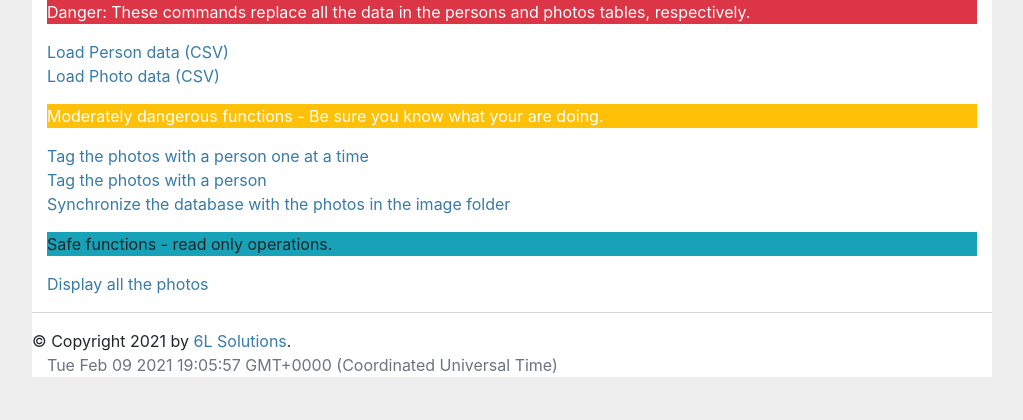
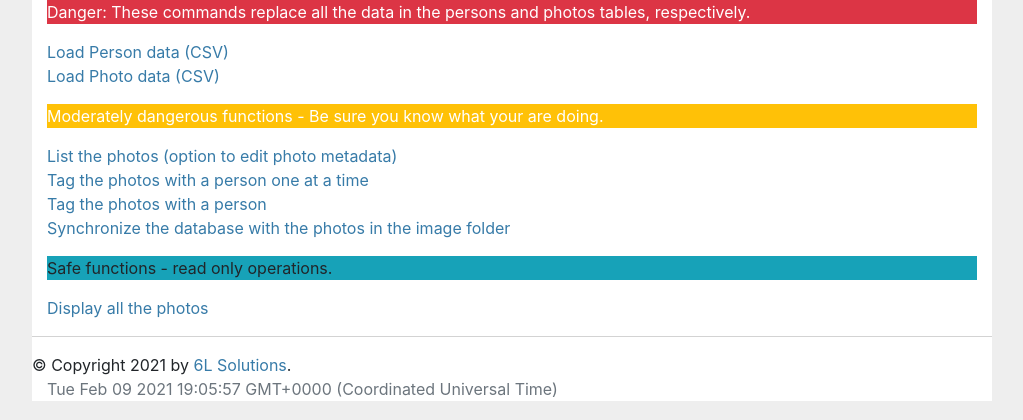
Before and after one commit to bvbgrad/fpq02, a Flask app: page /main/mx in a window 1280 px wide. Shown: the part 72-492 px from the top of the page, without its empty margins (128-1151 px from the left). Run offline with Flask 2, Linux system fonts and the light colour scheme; the visitor is signed in with stand-in values (Sample User, id 1); data comes from the database, SQL or seed files in the repository; parts of the project's set-up code (start-up, migrations or seed data) failed here and were passed over; some libraries are stand-ins or nearby versions.

Commit message:
Create photo table with edit button link to tag one photo

```diff
--- a/app/main/fpq_views.py
+++ b/app/main/fpq_views.py
@@ -295,22 +295,45 @@ def mx_actions():
     return render_template('templates_mx/mx_actions.html')
 
 
-@bp.route('/mx/tag_one/<photo_number>', methods=['post', 'get'])
+@bp.route('/mx_photos', methods=['post', 'get'])
 @login_required
-def tag_one(photo_number=0):
-    logger.info(__name__ + f".tag_one() Photo number = {photo_number}")
+def mx_photo_admin():
+    logger.info(__name__ + f".mx_photo_admin()")
 
     # get a list of all the photos from the database
     all_photos = Photo.query.all()  # todo shadow outer scope photos
     num_photos = len(all_photos)
     logger.info(__name__ + " {} available photos".format(num_photos))
 
+    return render_template('templates_mx/mx_photo_admin.html', photos=all_photos)
+
+
+@bp.route('/mx/tag_one_photo', methods=['post', 'get'])
+@login_required
+def tag_one_photo():
     try:
-        photo_id = int(photo_number)
-    except ValueError:
+        photo_id = int(request.args.get("photo"))
+    except (TypeError, ValueError):
         photo_id = 0
-    selected_photo = all_photos[photo_id]
-    path = Path(selected_photo.filename)
+    logger.info(__name__ + f".tag_one_photo() Photo Id = {photo_id}")
+
+    # get a list of all the photos from the database
+    all_photos = Photo.query.all()  # todo shadow outer scope photos
+    num_photos = len(all_photos)
+    logger.info(" {} available photos".format(num_photos))
+
+    selected_photo = None
+    # Try to find the correct selected_photo based on the photo Id
+    for i, photo in enumerate(all_photos):
+        # if i == photo.id:
+        if photo_id == photo.id:
+            selected_photo = all_photos[i]
+            logger.info(f"Found photo {selected_photo} for photo id {photo_id} in photos")
+
+    # if photo id does not exist, default to the first photo on the list
+    if selected_photo is None:
+        logger.warn(f"Could not find photo id {photo_id} in photos")
+        selected_photo = all_photos[0]
 
     # get a list of all persons from the database ordered by surname, given names
     persons = Person.query.order_by(Person.surname, Person.given_names).all()
@@ -320,10 +343,8 @@ def tag_one(photo_number=0):
     for i in range(1, 5):
         photo_persons.append(persons[i])
 
-    photo = (photo_id, selected_photo.filename, selected_photo.comment, selected_photo.PersonIdFK)
-    # return render_template('templates_mx/tag_photo.html')
     return render_template('templates_mx/tag_photo.html',
-                           photo= photo, persons=photo_persons)
+                           photo=selected_photo, persons=photo_persons)
 
 
 @bp.route('/mx/<photo_number>', methods=['post', 'get'])
--- a/app/templates/templates_mx/mx_actions.html
+++ b/app/templates/templates_mx/mx_actions.html
@@ -14,12 +14,15 @@
     <p></p>
     <p class="bg-warning text-white">
         Moderately dangerous functions - Be sure you know what your are doing.</p>
-        <a href="{{ url_for('main.tag_one', photo_number=0) }}">
+        <a href="{{ url_for('main.mx_photo_admin') }}">
+            List the photos (option to edit photo metadata)</a>
+        <br>
+        <a href="{{ url_for('main.tag_one_photo') }}">
             Tag the photos with a person one at a time</a>
-            <br>
+        <br>
         <a href="{{ url_for('main.tag_photos', photo_number=0) }}">
             Tag the photos with a person</a>
-            <br>
+        <br>
         <a href="{{ url_for('main.sync_db_with_images') }}">
             Synchronize the database with the photos in the image folder</a>
         <br>
```
Also changed, not shown: app/templates/templates_mx/mx_photo_admin.html (added, +34 -0 lines), app/templates/templates_mx/tag_photo.html (+10 -7 lines).
